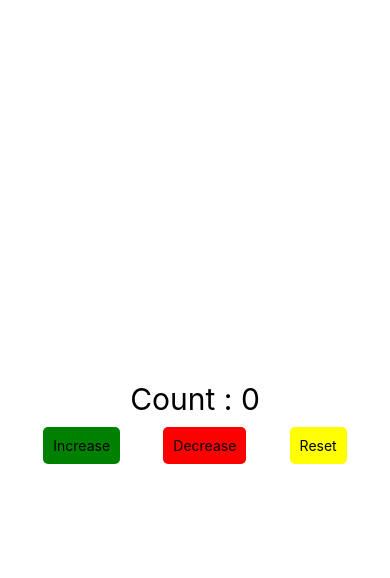
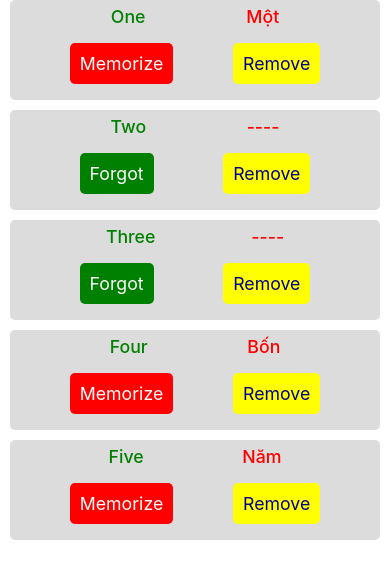
Before and after one commit to phamtanphat/reactnative29112020, a React Native app: screen / in a window 390 px wide. Shown: the top 578 px of the page. Built offline with nearby package versions, Linux system fonts and the light colour scheme.

Commit message:
hiển thị từ vựng theo flatlist

```diff
--- a/App.js
+++ b/App.js
@@ -8,8 +8,8 @@ export default class App extends Component {
   render() {
     return (
       <SafeAreaView style={{flex : 1}}>
-        {/* <MainScreen /> */}
-        <Box />
+        <MainScreen />
+        {/* <Box /> */}
       </SafeAreaView>
     );
   }
--- a/src/screens/MainScreen.js
+++ b/src/screens/MainScreen.js
@@ -4,20 +4,53 @@ import {Text, View, StyleSheet, TouchableOpacity, FlatList} from 'react-native';
 import {getWidth} from '../helpers/AppDimension';
 
 export default class MainScreen extends Component {
+  constructor(props) {
+    super(props);
+    this.state = {
+      words: [
+        {id: 1, en: 'One', vn: 'Một', isMemorized: false},
+        {id: 2, en: 'Two', vn: 'Hai', isMemorized: true},
+        {id: 3, en: 'Three', vn: 'Ba', isMemorized: true},
+        {id: 4, en: 'Four', vn: 'Bốn', isMemorized: false},
+        {id: 5, en: 'Five', vn: 'Năm', isMemorized: false},
+      ],
+    };
+  }
   render() {
-    const words = [
-      {id: 1, en: 'One', vn: 'Một', isMemorized: false},
-      {id: 2, en: 'Two', vn: 'Hai', isMemorized: true},
-      {id: 3, en: 'Three', vn: 'Ba', isMemorized: true},
-      {id: 4, en: 'Four', vn: 'Bốn', isMemorized: false},
-      {id: 5, en: 'Five', vn: 'Năm', isMemorized: false},
-    ];
     return (
       <View style={styles.container}>
-        {/* <FlatList
-          data={words}
-          keyExtractor={}
-        /> */}
+        <FlatList
+          data={this.state.words}
+          keyExtractor={(item, index) => item.id.toString()}
+          renderItem={({item, index}) => {
+            return (
+              <View>
+                <View style={styles.groupWord}>
+                  <View style={styles.groupHorizontal}>
+                    <Text style={styles.textEn}>{item.en}</Text>
+                    <Text style={styles.textVn}>
+                      {item.isMemorized ? '----' : item.vn}
+                    </Text>
+                  </View>
+                  <View style={styles.groupHorizontal}>
+                    <TouchableOpacity
+                      style={{
+                        ...styles.buttonMemorize,
+                        backgroundColor: item.isMemorized ? 'green' : 'red',
+                      }}>
+                      <Text style={styles.textMemorize}>
+                        {item.isMemorized ? 'Forgot' : 'Memorize'}
+                      </Text>
+                    </TouchableOpacity>
+                    <TouchableOpacity style={styles.buttonRemove}>
+                      <Text style={styles.textRemove}>Remove</Text>
+                    </TouchableOpacity>
+                  </View>
+                </View>
+              </View>
+            );
+          }}
+        />
       </View>
     );
   }
```
